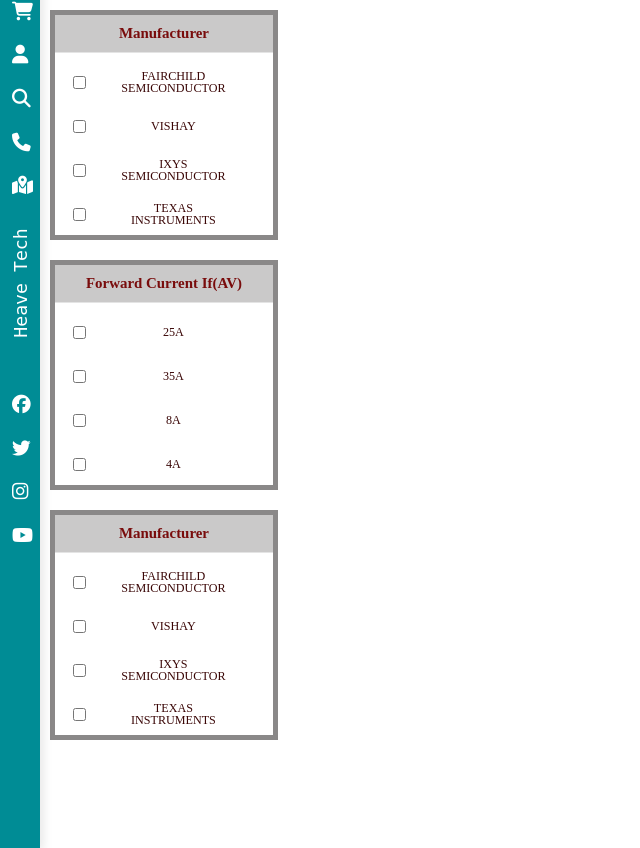
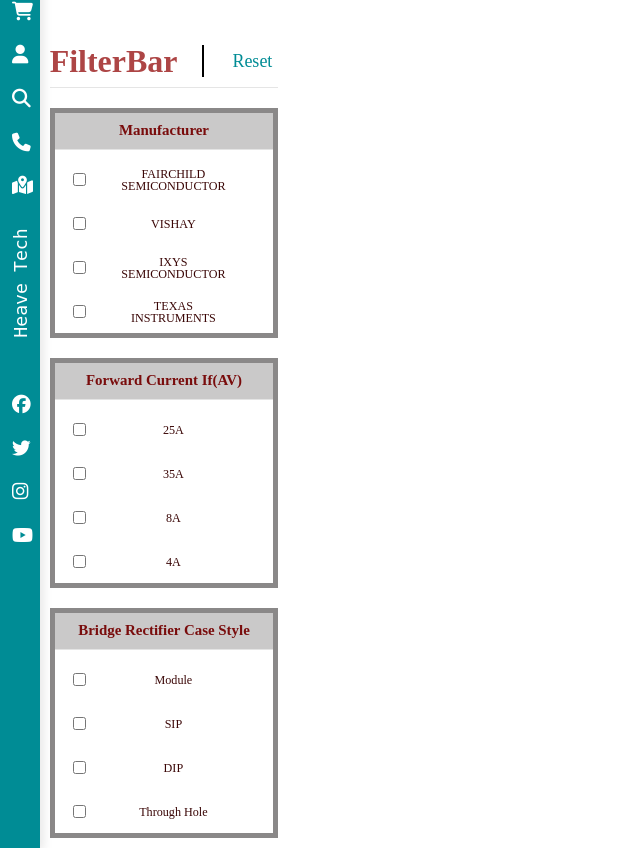
Before and after one commit to omarelewa21/Bricks, a PHP site: page / in a window 1280 px wide. Shown: the part 74-922 px from the top of the page, without its empty margins (0-640 px from the left). Run offline with PHP 8.4, Linux system fonts and the light colour scheme; data that the repository does not hold is empty; some libraries are stand-ins or nearby versions; some web fonts are replaced.

Commit message:
Adding filter title and reset button

```diff
--- a/Styles/filter.css
+++ b/Styles/filter.css
@@ -14,6 +14,35 @@
     height: 100%;
     display: flex;
     padding: 10px;
+}
+
+.SecTitle{
+    width: 100%;
+    margin-top: 18%;
+    padding: 0;
+    display: flex;
+    justify-content: space-evenly;
+}
+
+.SecName{
+    padding-right: 10%;
+    font-size: xx-large;
+    font-weight: bold;
+    color: rgb(173, 69, 69);
+    border-right: 2px solid black;
+}
+
+.Reset{
+    margin-left: 5%;
+    cursor: pointer;
+    border: 0;
+    background-color: white;
+    font-size: large;
+    color: #008C95;
+}
+
+hr{
+    margin: 4%;
 }
 
 .filter-box{
--- a/template/filter_table.php
+++ b/template/filter_table.php
@@ -1,6 +1,11 @@
 <link rel="stylesheet" href="Styles/filter.css">
 
 <section class="filter-container">
+    <div class="SecTitle">
+        <span class="SecName">FilterBar </span>
+        <button class="Reset" type="submit">Reset</button>
+    </div>
+    <hr>
     <div class="filterCol">
         <form class="filter-form">
             <div class="filter-box">
@@ -201,7 +206,7 @@
         <form class="filter-form">
             <div class="filter-box">
                 <div class="filter-title">
-                    <span class="box-title">Manufacturer</span>
+                    <span class="box-title">Bridge Rectifier Case Style</span>
                 </div>
 
                 <div class="filter-options">
@@ -209,7 +214,7 @@
                         <input class="filter-attr" type="checkbox" name="">
 
                         <label class="att-name">
-                            <span>FAIRCHILD SEMICONDUCTOR</span>
+                            <span>Module</span>
                         </label>
                     </div>
 
@@ -217,7 +222,7 @@
                         <input class="filter-attr" type="checkbox" name="">
 
                         <label class="att-name">
-                            <span>VISHAY</span>
+                            <span>SIP</span>
                         </label>
                     </div>
 
@@ -225,7 +230,7 @@
                         <input class="filter-attr" type="checkbox" name="">
 
                         <label class="att-name">
-                            <span>IXYS SEMICONDUCTOR</span>
+                            <span>DIP</span>
                         </label>
                     </div>
 
@@ -233,7 +238,7 @@
                         <input class="filter-attr" type="checkbox" name="">
 
                         <label class="att-name">
-                            <span>TEXAS INSTRUMENTS</span>
+                            <span>Through Hole </span>
                         </label>
                     </div>
 
@@ -241,7 +246,7 @@
                         <input class="filter-attr" type="checkbox" name="">
 
                         <label class="att-name">
-                            <span>TAIWAN SEMICONDUCTOR</span>
+                            <span>SOIC</span>
                         </label>
                     </div>
 
@@ -249,7 +254,7 @@
                         <input class="filter-attr" type="checkbox" name="">
 
                         <label class="att-name">
-                            <span>MULTICOMP</span>
+                            <span>SMD </span>
                         </label>
                     </div>
 
@@ -257,7 +262,7 @@
                         <input class="filter-attr" type="checkbox" name="">
 
                         <label class="att-name">
-                            <span>CRYDOM </span>
+                            <span>KBPC  </span>
                         </label>
                     </div>
 
@@ -265,7 +270,7 @@
                         <input class="filter-attr" type="checkbox" name="">
 
                         <label class="att-name">
-                            <span>NTE ELECTRONICS </span>
+                            <span>SDIP  </span>
                         </label>
                     </div>
 
@@ -273,7 +278,7 @@
                         <input class="filter-attr" type="checkbox" name="">
 
                         <label class="att-name">
-                            <span>SEMIKRON </span>
+                            <span>KBPM  </span>
                         </label>
                     </div>
 
@@ -281,7 +286,7 @@
                         <input class="filter-attr" type="checkbox" name="">
 
                         <label class="att-name">
-                            <span>DIODES INC</span>
+                            <span>GBPC </span>
                         </label>
                     </div>
 
```
